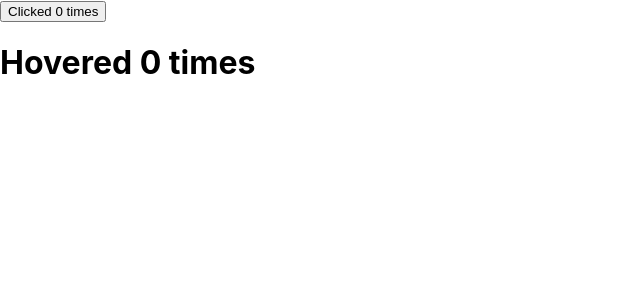
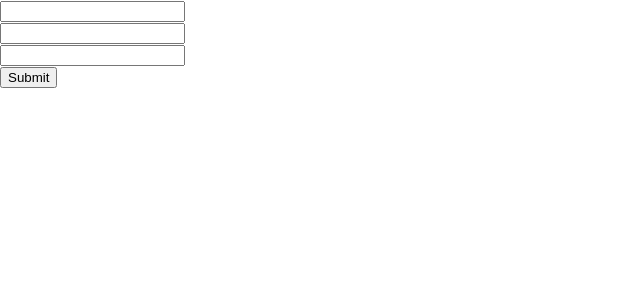
Before and after one commit to sunmughan/reactjs-tuts, a React (Create React App) app in the folder reactjs-codeevo/: page / in a window 1280 px wide. Shown: the top 300 px of the page, without its empty margins (0-640 px from the left). Built offline with nearby package versions, Linux system fonts and the light colour scheme.

Commit message:
Completed the react basics turtorials from code evolution.

```diff
--- a/reactjs-codeevo/package.json
+++ b/reactjs-codeevo/package.json
@@ -6,9 +6,10 @@
     "@testing-library/jest-dom": "^5.16.5",
     "@testing-library/react": "^13.4.0",
     "@testing-library/user-event": "^13.5.0",
+    "axios": "^0.27.2",
     "react": "^18.2.0",
     "react-dom": "^18.2.0",
-    "react-scripts": "5.0.1",
+    "react-scripts": "^2.1.3",
     "web-vitals": "^2.1.4"
   },
   "scripts": {
--- a/reactjs-codeevo/src/App.js
+++ b/reactjs-codeevo/src/App.js
@@ -1,4 +1,4 @@
-import { Component } from "react";
+import React, { Component } from "react";
 // import Greet from "./components/Greet";
 // import Welcome from './components/Welcome';
 // import Hello from './components/Hello';
@@ -27,10 +27,15 @@ import { Component } from "react";
 // import HeroErrorBoundary from "./components/HeroErrorBoundary";
 // import ClickCounter from "./components/ClickCounter";
 // import HoverCounter from "./components/HoverCounter";
-import ClickCounterTwo from "./components/ClickCounterTwo";
-import CounterRenderProps from "./components/CounterRenderProps";
-import HoverCounterTwo from "./components/HoverCounterTwo";
+// import ClickCounterTwo from "./components/ClickCounterTwo";
+// import CounterRenderProps from "./components/CounterRenderProps";
+// import HoverCounterTwo from "./components/HoverCounterTwo";
 // import User from "./components/User";
+// import ComponentC from "./components/context-api/ComponentC";
+// import ComponentG from "./components/context-api/ComponentG";
+// import { UserProvider } from "./components/context-api/userContext";
+// import PostList from "./components/http/PostList";
+import PostForm from "./components/http/PostForm";
 
 class App extends Component {
   render() {
@@ -101,7 +106,7 @@ class App extends Component {
             <HoverCounterTwo count={count} incrementCount={incrementCount} />
           )}
         /> */}
-        <CounterRenderProps>
+        {/* <CounterRenderProps>
           {(count, incrementCount) => (
             <ClickCounterTwo count={count} incrementCount={incrementCount} />
           )}
@@ -110,7 +115,13 @@ class App extends Component {
           {(count, incrementCount) => (
             <HoverCounterTwo count={count} incrementCount={incrementCount} />
           )}
-        </CounterRenderProps>
+        </CounterRenderProps> */}
+        {/* <UserProvider value={"Peter"}>
+          <ComponentC />
+        </UserProvider>
+        <ComponentG /> */}
+        {/* <PostList /> */}
+        <PostForm />
       </div>
     );
   }
--- /dev/null
+++ b/reactjs-codeevo/src/components/context-api/ComponentC.js
@@ -0,0 +1,24 @@
+// REACT JS CONTEXT API.
+
+import React, { Component } from "react";
+import ComponentE from "./ComponentE";
+import UserContext from "./userContext";
+
+class ComponentC extends Component {
+  // USING CONTEXT TYPE method 2 .
+  static contextType = UserContext;
+  render() {
+    return (
+      <div>
+        <h1>COMPONENT C</h1>
+        <p>{this.context}</p>
+        <ComponentE />
+      </div>
+    );
+  }
+}
+
+// // USING CONTEXT TYPE method 1.
+// ComponentC.contextType = UserContext;
+
+export default ComponentC;
--- /dev/null
+++ b/reactjs-codeevo/src/components/context-api/ComponentG.js
@@ -0,0 +1,21 @@
+import React, { Component } from "react";
+import { UserConsumer } from "./userContext";
+
+class ComponentG extends Component {
+  render() {
+    return (
+      <UserConsumer>
+        {(userName) => {
+          return (
+            <div>
+              <h1>COMPONENT G</h1>
+              <p>{userName}</p>
+            </div>
+          );
+        }}
+      </UserConsumer>
+    );
+  }
+}
+
+export default ComponentG;
--- /dev/null
+++ b/reactjs-codeevo/src/components/context-api/userContext.js
@@ -0,0 +1,11 @@
+// REACT JS CONTEXT API.
+
+import React from "react";
+
+const UserContext = React.createContext("SPIDER MAN");
+
+const UserProvider = UserContext.Provider;
+const UserConsumer = UserContext.Consumer;
+
+export { UserProvider, UserConsumer };
+export default UserContext;
--- /dev/null
+++ b/reactjs-codeevo/src/components/http/PostForm.js
@@ -0,0 +1,68 @@
+import axios from "axios";
+import React, { Component } from "react";
+
+class PostForm extends Component {
+  constructor(props) {
+    super(props);
+
+    this.state = {
+      userId: "",
+      title: "",
+      body: "",
+    };
+  }
+
+  changeHandler = (event) => {
+    this.setState({ [event.target.name]: event.target.value });
+  };
+
+  submitHandler = (event) => {
+    event.preventDefault();
+    console.log(this.state);
+    axios
+      .post("https://jsonplaceholder.typicode.com/posts", this.state)
+      .then((response) => {
+        console.log(response);
+      })
+      .catch((error) => {
+        console.log(error);
+      });
+  };
+
+  render() {
+    const { userId, title, body } = this.state;
+    return (
+      <form onSubmit={this.submitHandler}>
+        <div>
+          <input
+            type={"text"}
+            name="userId"
+            value={userId}
+            onChange={this.changeHandler}
+          />
+        </div>
+        <div>
+          <input
+            type={"text"}
+            name="title"
+            value={title}
+            onChange={this.changeHandler}
+          />
+        </div>
+        <div>
+          <input
+            type={"text"}
+            name="body"
+            value={body}
+            onChange={this.changeHandler}
+          />
+        </div>
+        <div>
+          <button type="submit">Submit</button>
+        </div>
+      </form>
+    );
+  }
+}
+
+export default PostForm;
--- /dev/null
+++ b/reactjs-codeevo/src/components/http/PostList.js
@@ -0,0 +1,49 @@
+// GET REQUEST IN REACT JS.
+
+import axios from "axios";
+import React, { Component } from "react";
+
+class PostList extends Component {
+  constructor(props) {
+    super(props);
+
+    this.state = {
+      posts: [],
+      errorMessage: "",
+    };
+  }
+
+  componentDidMount() {
+    axios
+      .get("https://jsonplaceholder.typicode.com/posts")
+      .then((response) => {
+        this.setState({
+          posts: response.data,
+        });
+      })
+      .catch((error) => {
+        this.setState({
+          errorMessage: "Error retrieving data",
+        });
+      });
+  }
+
+  render() {
+    const { posts, errorMessage } = this.state;
+    return (
+      <>
+        <h1>List of Posts</h1>
+        {posts
+          ? posts.map((post) => (
+              <div key={post.id}>
+                <h1>{post.title}</h1>
+              </div>
+            ))
+          : ""}
+        {errorMessage ? <h1>{errorMessage}</h1> : ""}
+      </>
+    );
+  }
+}
+
+export default PostList;
```
Also changed, not shown: reactjs-codeevo/src/components/context-api/ComponentE.js (added, +25 -0 lines), reactjs-codeevo/src/components/context-api/ComponentF.js (added, +23 -0 lines), reactjs-codeevo/src/components/class-component/Welcome.js (renamed from reactjs-codeevo/src/components/Welcome.js), reactjs-codeevo/src/components/functional-component/Greet.js (renamed from reactjs-codeevo/src/components/Greet.js), reactjs-codeevo/src/components/jsx/Hello.js (renamed from reactjs-codeevo/src/components/Hello.js), 1 other file (tests, documents, lock files or other folders).
